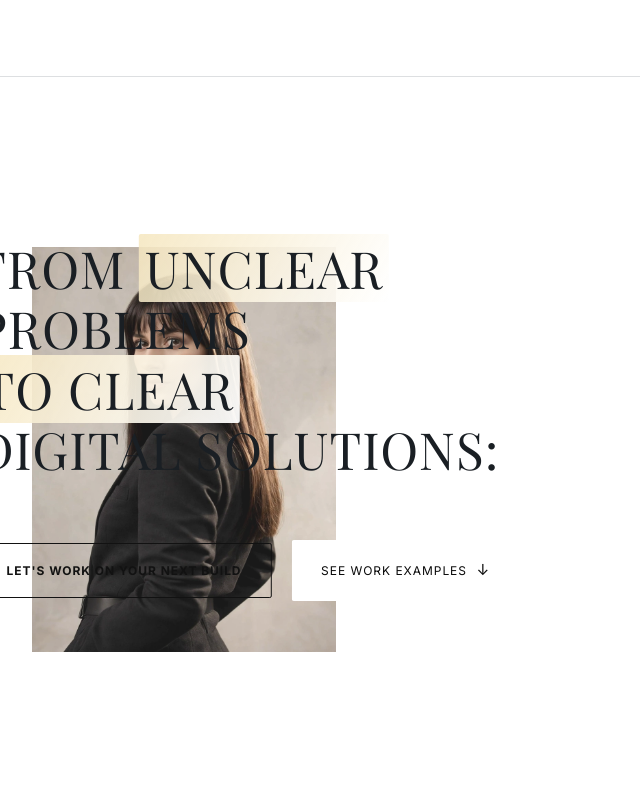
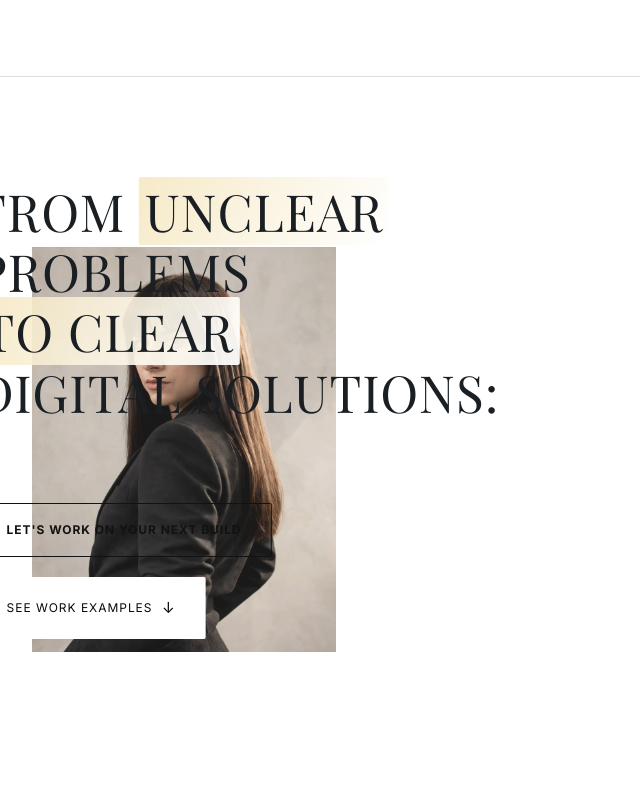
Before and after one commit to Irene2828/porfoliojuly, a Next.js app: page / in a window 1280 px wide. Shown: the top 800 px of the page, without its empty margins (0-640 px from the left). Built offline with nearby package versions, Linux system fonts and the light colour scheme; no server answers; the database is empty; a web font is replaced by a local one.

Commit message:
Stack CTAs vertically and lift headline another 10% without affecting CTAs

```diff
--- a/src/app/components/Hero.css
+++ b/src/app/components/Hero.css
@@ -121,7 +121,7 @@
   display: flex;
   flex-direction: column;
   align-items: flex-start;
-  margin-top: -7.5rem; /* lifted 10% higher */
+  margin-top: -8.75rem; /* lifted 10% higher */
   margin-bottom: 2rem;
   max-width: 600px; /* Adjusted wider to match 10% container increase */
 }
@@ -256,10 +256,10 @@
 
 .hero-ctas {
   display: flex;
-  flex-direction: row; /* side by side */
-  align-items: center;
+  flex-direction: column; /* stacked vertically */
+  align-items: flex-start; /* left-aligned */
   gap: 1.25rem;
-  margin-top: 3.78rem; /* compensated to keep CTAs locked in place */
+  margin-top: 5.03rem; /* compensated to keep CTAs locked in place */
 }
 
 .hero-image-wrapper {
```
